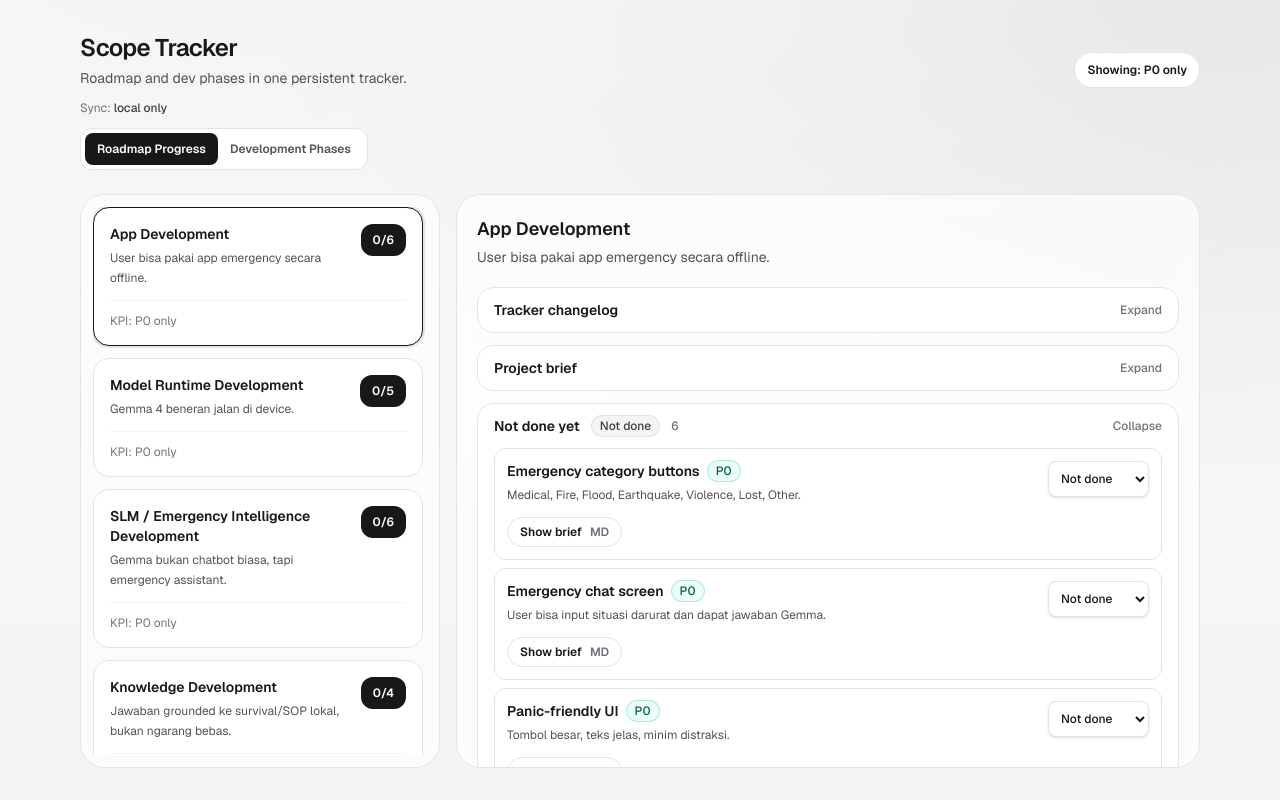
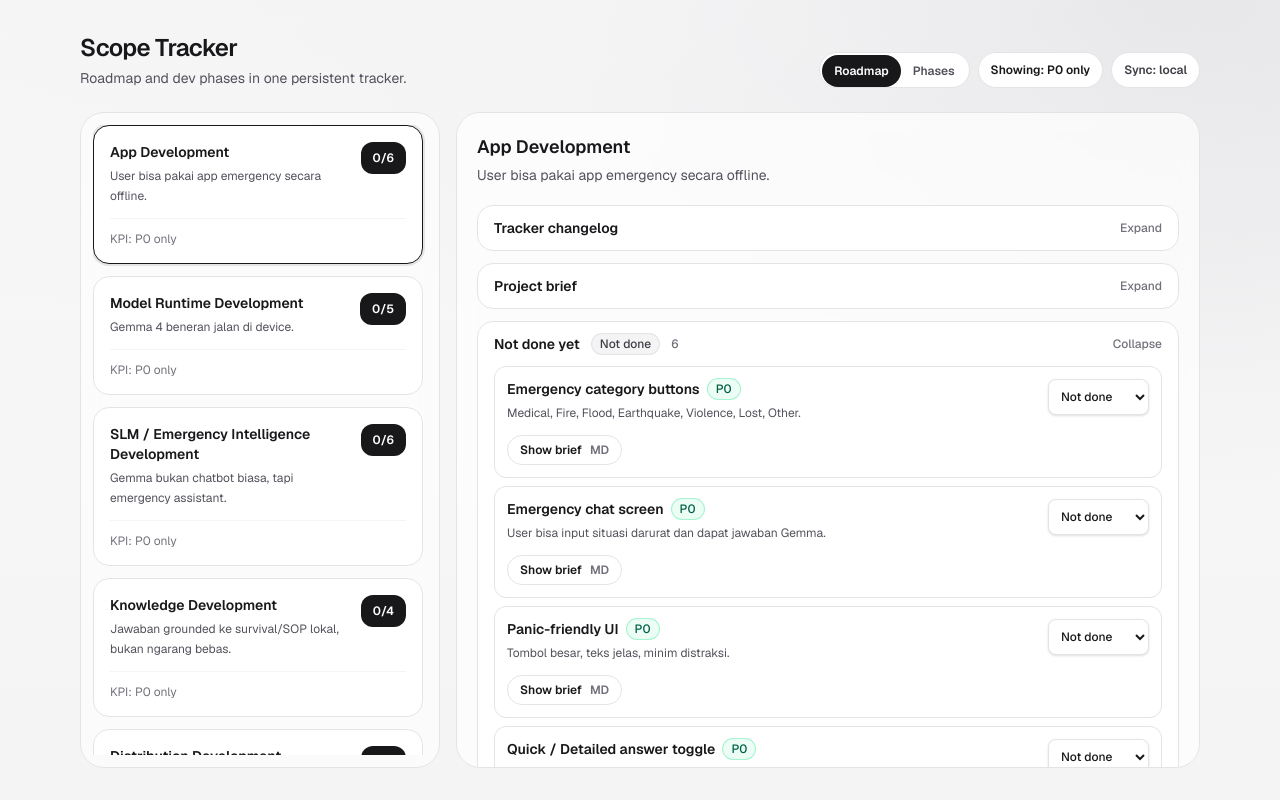
Before and after one commit to Nathasan1410/Gemma4-Scope-Tracker, a Next.js app: page / in a window 1280 px wide. Built offline with nearby package versions, Linux system fonts and the light colour scheme.

Commit message:
Compact tab switcher in header

```diff
--- a/src/app/page.tsx
+++ b/src/app/page.tsx
@@ -169,7 +169,31 @@ export default function Home() {
               <h1 className="text-2xl font-semibold tracking-tight text-zinc-900">Scope Tracker</h1>
               <p className="mt-1 text-sm text-zinc-600">Roadmap and dev phases in one persistent tracker.</p>
             </div>
-            <div className="flex items-center gap-2">
+            <div className="flex flex-wrap items-center gap-2">
+              <div className="flex h-9 rounded-full border border-zinc-200 bg-white p-0.5">
+                <button
+                  type="button"
+                  onClick={() => setActiveTab("roadmap")}
+                  className={[
+                    "h-8 rounded-full px-3 text-xs font-semibold transition",
+                    activeTab === "roadmap" ? "bg-zinc-900 text-white" : "text-zinc-600 hover:bg-zinc-50",
+                  ].join(" ")}
+                  aria-pressed={activeTab === "roadmap"}
+                >
+                  Roadmap
+                </button>
+                <button
+                  type="button"
+                  onClick={() => setActiveTab("phases")}
+                  className={[
+                    "h-8 rounded-full px-3 text-xs font-semibold transition",
+                    activeTab === "phases" ? "bg-zinc-900 text-white" : "text-zinc-600 hover:bg-zinc-50",
+                  ].join(" ")}
+                  aria-pressed={activeTab === "phases"}
+                >
+                  Phases
+                </button>
+              </div>
               <button
                 type="button"
                 onClick={() => setShowAllPriorities((v) => !v)}
@@ -183,37 +207,10 @@ export default function Home() {
               >
                 {showAllPriorities ? "Showing: P0+P1+P2" : "Showing: P0 only"}
               </button>
+              <span className="inline-flex h-9 items-center rounded-full border border-zinc-200 bg-white px-3 text-xs font-semibold text-zinc-700">
+                {syncMode === "loading" ? "Sync: checking" : syncMode === "shared" ? "Sync: shared" : "Sync: local"}
+              </span>
             </div>
-          </div>
-          <div className="text-xs text-zinc-500">
-            Sync:{" "}
-            <span className="font-medium text-zinc-700">
-              {syncMode === "loading" ? "checking" : syncMode === "shared" ? "shared" : "local only"}
-            </span>
-          </div>
-          <div className="flex w-fit rounded-xl border border-zinc-200 bg-white p-1">
-            <button
-              type="button"
-              onClick={() => setActiveTab("roadmap")}
-              className={[
-                "rounded-lg px-3 py-2 text-xs font-semibold transition",
-                activeTab === "roadmap" ? "bg-zinc-900 text-white" : "text-zinc-600 hover:bg-zinc-50",
-              ].join(" ")}
-              aria-pressed={activeTab === "roadmap"}
-            >
-              Roadmap Progress
-            </button>
-            <button
-              type="button"
-              onClick={() => setActiveTab("phases")}
-              className={[
-                "rounded-lg px-3 py-2 text-xs font-semibold transition",
-                activeTab === "phases" ? "bg-zinc-900 text-white" : "text-zinc-600 hover:bg-zinc-50",
-              ].join(" ")}
-              aria-pressed={activeTab === "phases"}
-            >
-              Development Phases
-            </button>
           </div>
         </header>
 
```
